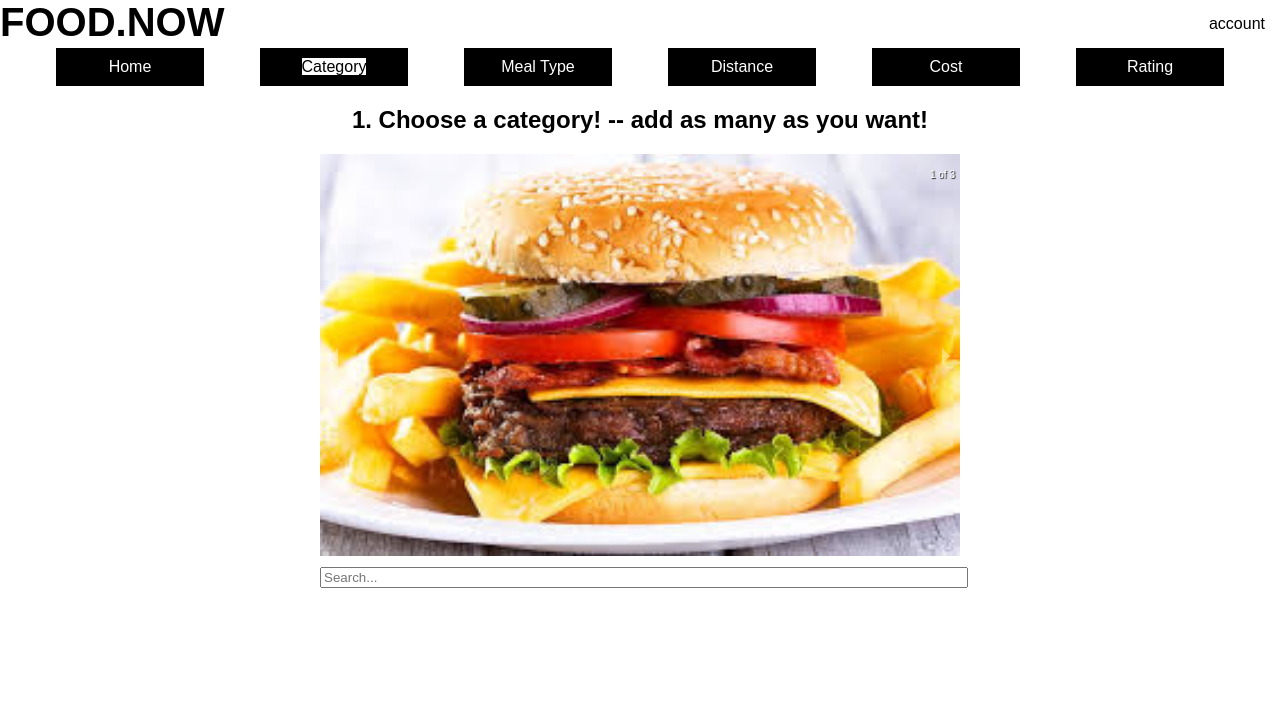
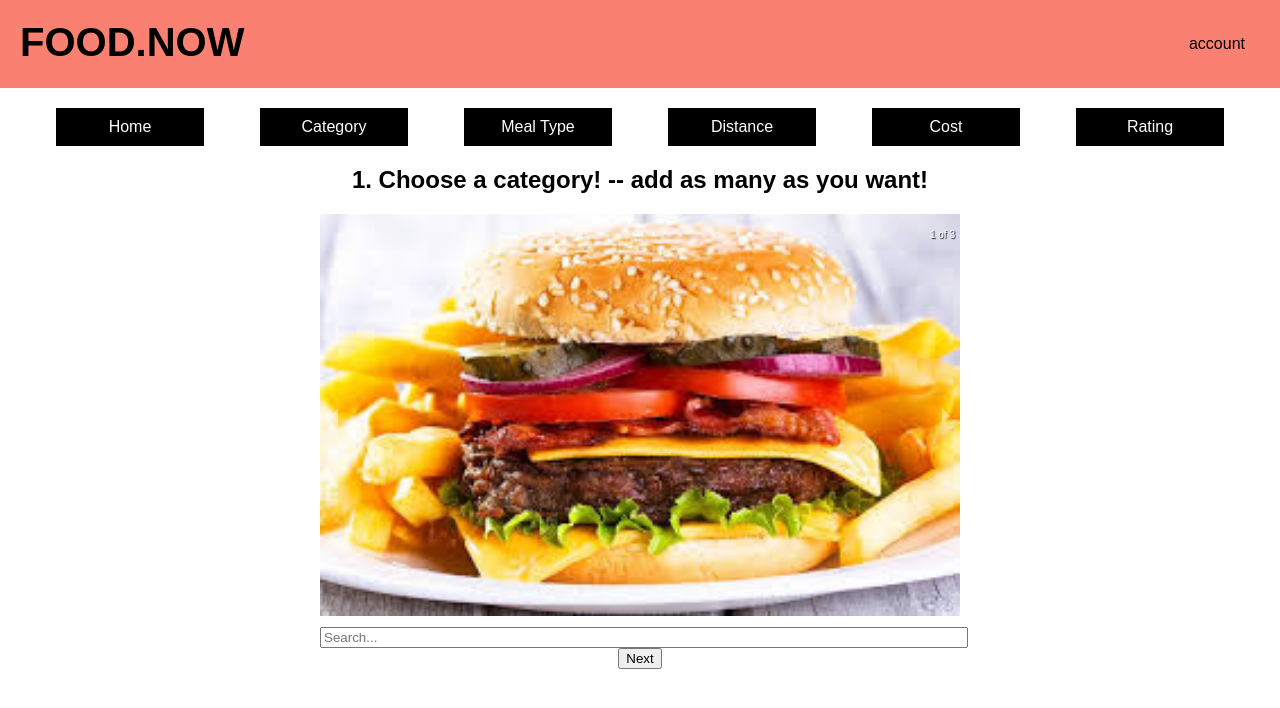
Before and after one commit to BryanKo/food-now, a React (Create React App) app in the folder client/: page /#/category in a window 1280 px wide. Shown: the top 708 px of the page. Built offline with nearby package versions, Linux system fonts and the light colour scheme.

Commit message:
Added basic button that transitions between pages

```diff
--- a/client/src/Category.js
+++ b/client/src/Category.js
@@ -1,9 +1,11 @@
 import React, { Component } from "react";
 import { Carousel } from 'react-responsive-carousel';
+import { NavLink } from 'react-router-dom';
 //require ('react-responsive-carousel/lib/styles/carousel.css');
 import burger from './images/burger.jpg';
 import nachos from './images/nachos.jpg';
 import chinese from './images/chinese.jpg';
+
 class Category extends Component {
   render() {
     return (
@@ -26,7 +28,9 @@ class Category extends Component {
                 </div>
             </Carousel>
             <input type="text" className="searchBar" placeholder="Search..."/>
-
+            <NavLink to="/mealtype">
+              <button id="next" type="button">Next</button>
+            </NavLink>
           </div>
         </div>
       </div>
--- a/client/src/Cost.js
+++ b/client/src/Cost.js
@@ -1,11 +1,13 @@
 import React, { Component } from "react";
-
+import { NavLink } from 'react-router-dom';
 class Cost extends Component {
   render() {
     return (
       <div>
         <h2>4. How much are you willing to spend?</h2>
-
+        <NavLink to="/rating">
+          <button id="next" type="button">Next</button>
+        </NavLink>
       </div>
     );
   }
--- a/client/src/Distance.js
+++ b/client/src/Distance.js
@@ -1,11 +1,13 @@
 import React, { Component } from "react";
-
+import { NavLink } from 'react-router-dom';
 class Distance extends Component {
   render() {
     return (
       <div>
         <h2>3. How far are you willing to travel?</h2>
-
+        <NavLink to="/cost">
+          <button id="next" type="button">Next</button>
+        </NavLink>
       </div>
     );
   }
--- a/client/src/Home.js
+++ b/client/src/Home.js
@@ -1,6 +1,6 @@
 import React, { Component } from "react";
 import{
-    Link
+    NavLink
 } from "react-router-dom";
 
 class Home extends Component {
@@ -8,17 +8,11 @@ class Home extends Component {
     return (
       <div>
         <h2>HELLO</h2>
-        <p>Cras facilisis urna ornare ex volutpat, et
-        convallis erat elementum. Ut aliquam, ipsum vitae
-        gravida suscipit, metus dui bibendum est, eget rhoncus nibh
-        metus nec massa. Maecenas hendrerit laoreet augue
-        nec molestie. Cum sociis natoque penatibus et magnis
-        dis parturient montes, nascetur ridiculus mus.</p>
+        <div className="body-text">Welcome to Food Now! Where our goal is to get you food, now.</div>
 
-        <p>Duis a turpis sed lacus dapibus elementum sed eu lectus.</p>
-        <Link to="/contact">
+        <NavLink to="/category">
             <button id="next" type="button">Next</button>
-        </Link>
+        </NavLink>
       </div>
     );
   }
--- a/client/src/MealType.js
+++ b/client/src/MealType.js
@@ -1,11 +1,13 @@
 import React, { Component } from "react";
-
+import { NavLink } from 'react-router-dom';
 class MealType extends Component {
   render() {
     return (
       <div>
         <h2>2. How hungry are you?</h2>
-
+        <NavLink to="/distance">
+          <button id="next" type="button">Next</button>
+        </NavLink>
       </div>
     );
   }
--- a/client/src/Rating.js
+++ b/client/src/Rating.js
@@ -1,11 +1,13 @@
 import React, { Component } from "react";
-
+import { NavLink } from 'react-router-dom';
 class Rating extends Component {
   render() {
     return (
       <div>
         <h2>5. How great of a place do you want?</h2>
-
+        <NavLink to="/rating">
+          <button id="next" type="button">Next</button>
+        </NavLink>
       </div>
     );
   }
--- a/client/src/index.css
+++ b/client/src/index.css
@@ -4,13 +4,13 @@ body {
   font-family: sans-serif;
 }
 .active{
-  background-color: white;
-  color: black;
+
 }
 .header{
   display: flex;
   flex-direction: row;
   justify-content: space-evenly;
+  margin-top: 20px;
 }
 .menu{
   background-color:black;
@@ -45,9 +45,13 @@ h2{
 .header-title{
   display: block;
   overflow: hidden;
-  width: 100%;
+  padding: 20px;
+  background-color: salmon;
 }
 .searchBar{
   width: 100%;
   margin-top: 10px;
 }
+.body-text{
+  text-align: center;
+}
```
